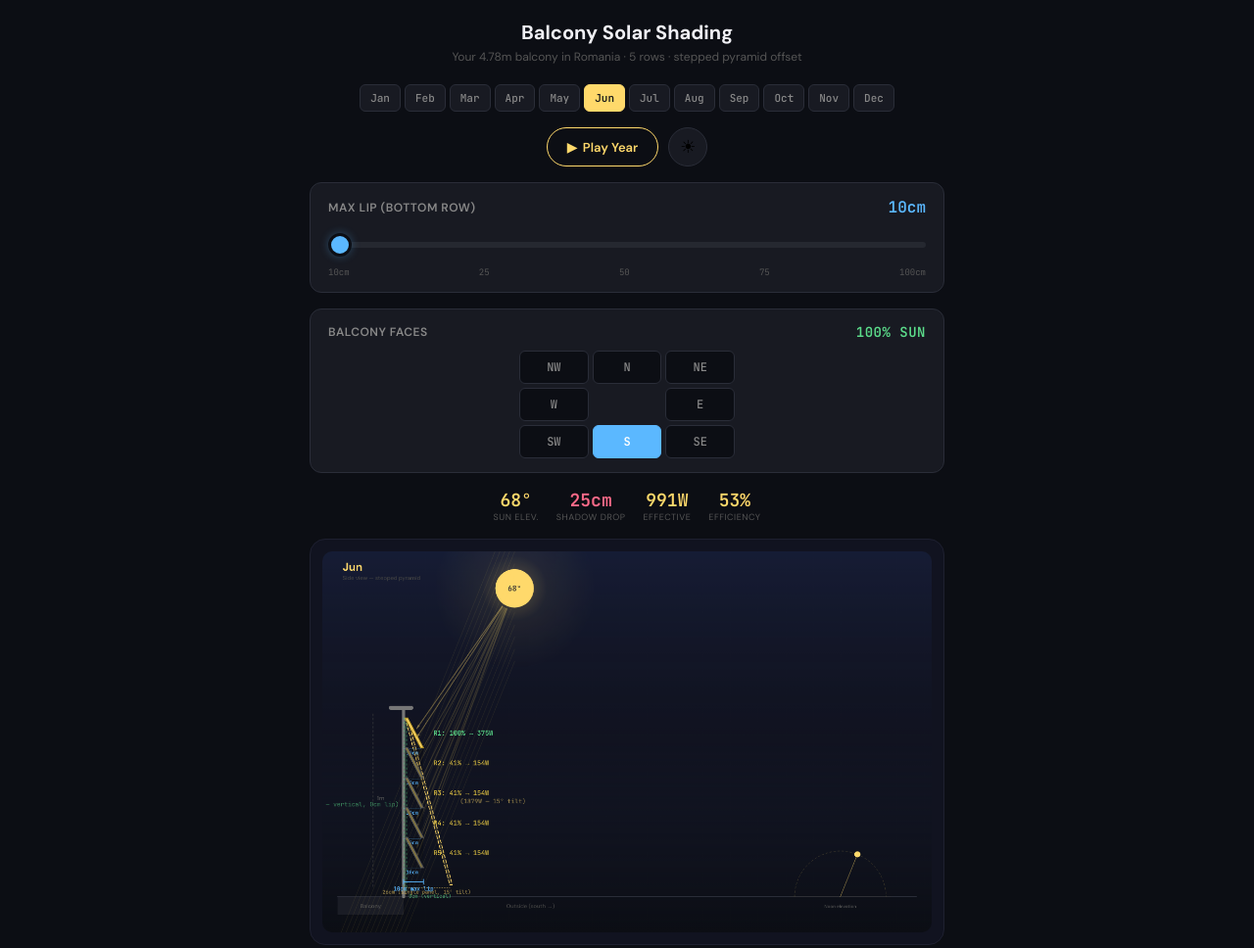
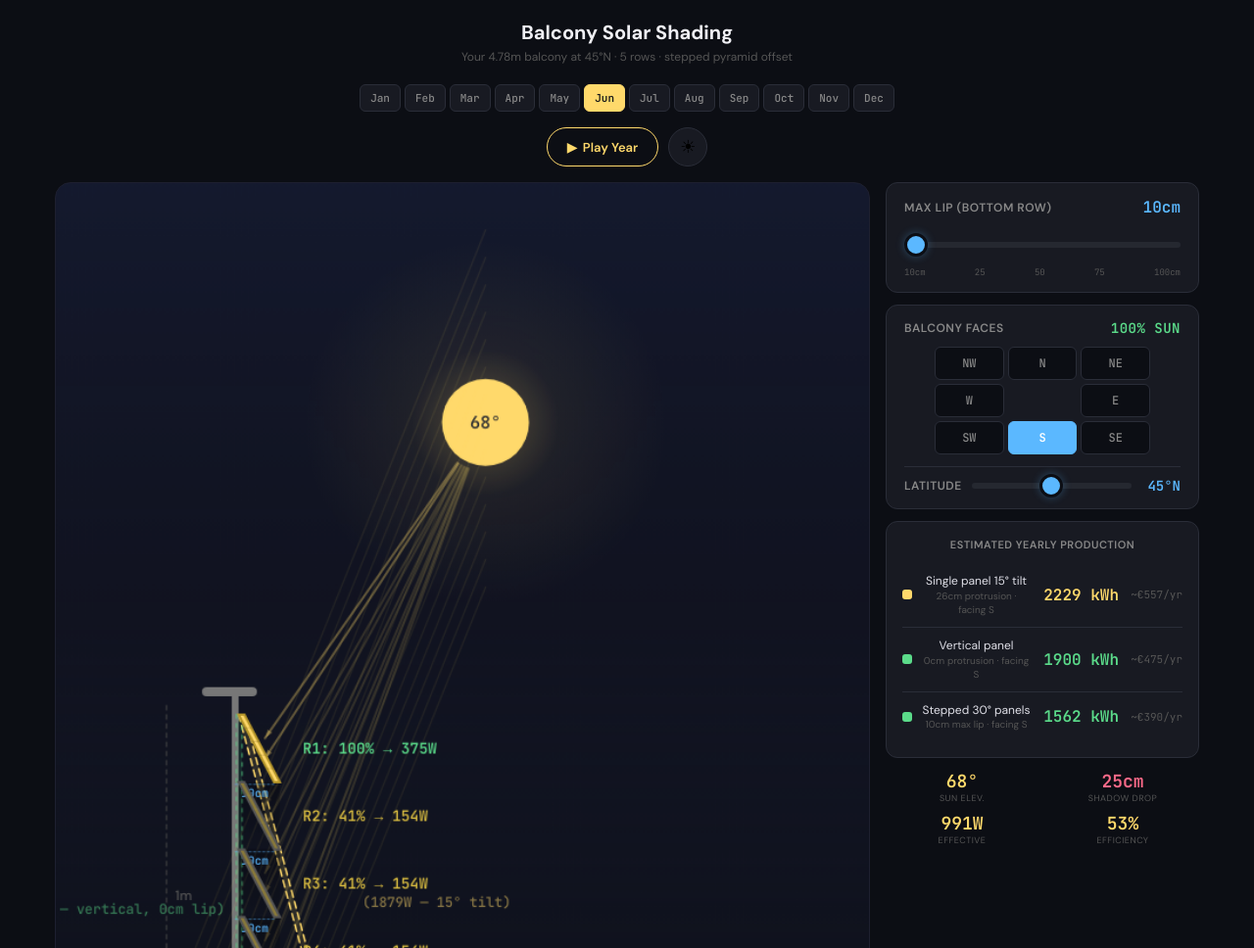
Before and after one commit to virgil-ideas/balcony-solar-panels-evaluator, a plain HTML site: page index.html in a window 1280 px wide. Shown: the top 968 px of the page at 98% size. Drawn offline with Linux system fonts and the light colour scheme; animation ran at ten frames a second.

Commit message:
Add configurable latitude setting and responsive desktop layout
- Compute sun elevations and peak sun hours dynamically from latitude
  using solar geometry (declination, day length, atmospheric scaling)
- Add latitude slider (25°–65°N) inside the orientation compass card
- Responsive two-column layout on desktop (canvas + sidebar)
- Bottom section: breakdown and insight side by side
- Canvas cropped via CSS to eliminate dead space
- Noon elevation arc repositioned closer to center
- "Outside" direction label reflects selected orientation

Co-Authored-By: Claude Opus 4.6 (1M context) <noreply@anthropic.com>

```diff
--- a/index.html
+++ b/index.html
@@ -118,7 +118,10 @@
     background: var(--bg3); border: 1px solid var(--border2); border-radius: 16px;
     padding: 12px; margin-bottom: 16px; overflow: hidden; transition: background 0.4s, border-color 0.4s;
   }
-  canvas { width: 100%; height: auto; display: block; border-radius: 10px; }
+  canvas {
+    width: 145%; height: auto; display: block; border-radius: 10px;
+    margin-top: -18%; margin-left: -2%;
+  }
 
   .breakdown {
     background: var(--card-bg); border: 1px solid var(--border); border-radius: 12px; padding: 16px;
@@ -208,13 +211,68 @@
     background: var(--acc-blue); color: #fff; border-color: var(--acc-blue); font-weight: 600;
   }
   .orient-spacer { visibility: hidden; }
+
+  /* Latitude row inside orient section */
+  .lat-row {
+    display: flex; align-items: center; gap: 10px;
+    margin-top: 12px; padding-top: 10px; border-top: 1px solid var(--border);
+  }
+  .lat-row .slider-label { white-space: nowrap; }
+  .lat-row input[type="range"] { flex: 1; }
+  .lat-row .lat-value {
+    font-family: 'JetBrains Mono', monospace; font-size: 14px; font-weight: 600;
+    color: var(--acc-blue); min-width: 40px; text-align: right;
+  }
+
+  /* Desktop two-column layout */
+  .main-layout { display: contents; }
+  .sidebar { display: contents; }
+  .bottom-layout { }
+
+  @media (min-width: 960px) {
+    .container { max-width: 1200px; }
+
+    .main-layout {
+      display: grid;
+      grid-template-columns: 1fr 320px;
+      grid-template-areas: "canvas sidebar";
+      gap: 16px;
+      margin-bottom: 16px;
+    }
+    .scene-wrapper { grid-area: canvas; margin-bottom: 0; }
+    .sidebar {
+      grid-area: sidebar;
+      display: flex;
+      flex-direction: column;
+      gap: 0;
+    }
+    .sidebar .slider-section { margin-bottom: 12px; }
+    .sidebar .orient-section { margin-bottom: 12px; }
+    .sidebar .stats {
+      display: grid;
+      grid-template-columns: 1fr 1fr;
+      gap: 8px;
+      margin-bottom: 0;
+    }
+
+    .sidebar .yearly-box { margin-top: 0; margin-bottom: 12px; }
+
+    .bottom-layout {
+      display: grid;
+      grid-template-columns: 1fr 1fr;
+      grid-template-areas: "breakdown insight";
+      gap: 16px;
+    }
+    .breakdown { grid-area: breakdown; }
+    .insight-box { grid-area: insight; }
+  }
 </style>
 </head>
 <body>
 
 <div class="container">
   <h1>Balcony Solar Shading</h1>
-  <p class="subtitle">Your 4.78m balcony in Romania · 5 rows · stepped pyramid offset</p>
+  <p class="subtitle">Your 4.78m balcony at <span id="latLabel">45°N</span> · 5 rows · stepped pyramid offset</p>
 
   <div class="month-bar" id="monthBar"></div>
 
@@ -227,6 +285,8 @@
     </button>
   </div>
 
+  <div class="main-layout">
+    <div class="sidebar">
       <div class="slider-section">
         <div class="slider-header">
           <span class="slider-label">Max lip (bottom row)</span>
@@ -256,6 +316,17 @@
           <button class="orient-btn active" data-dir="S">S</button>
           <button class="orient-btn" data-dir="SE">SE</button>
         </div>
+        <div class="lat-row">
+          <span class="slider-label">Latitude</span>
+          <input type="range" id="latSlider" min="25" max="65" step="1" value="45"
+                 oninput="onLatitude(this.value)">
+          <span class="lat-value" id="latValue">45°N</span>
+        </div>
+      </div>
+
+      <div class="yearly-box">
+        <div class="yearly-label">Estimated Yearly Production</div>
+        <div id="yearlyTable"></div>
       </div>
 
       <div class="stats">
@@ -276,11 +347,14 @@
           <div class="stat-label">Efficiency</div>
         </div>
       </div>
+    </div>
 
     <div class="scene-wrapper">
-    <canvas id="scene" width="1200" height="750"></canvas>
+      <canvas id="scene" width="1000" height="1000"></canvas>
+    </div>
   </div>
 
+  <div class="bottom-layout">
     <div class="breakdown">
       <div class="breakdown-title">Output by Row (parallel wired)</div>
       <div id="rowBars"></div>
@@ -295,16 +369,12 @@
       <h3 id="insightTitle" style="color:#ffd96b">Insight</h3>
       <p id="insightText"></p>
     </div>
-
-  <div class="yearly-box">
-    <div class="yearly-label">Estimated Yearly Production</div>
-    <div id="yearlyTable"></div>
   </div>
 </div>
 
 <script>
 const MONTHS = ['Jan','Feb','Mar','Apr','May','Jun','Jul','Aug','Sep','Oct','Nov','Dec'];
-const SUN_ELEVATIONS = [24, 31, 40, 51, 60, 68, 65, 57, 47, 36, 27, 22];
+let SUN_ELEVATIONS = [24, 31, 40, 51, 60, 68, 65, 57, 47, 36, 27, 22];
 
 const NUM_ROWS = 5;
 const PANEL_HEIGHT_CM = 20;
@@ -317,9 +387,63 @@ const ROW_HEIGHT_CM = PANEL_HEIGHT_CM * Math.cos(PANEL_TILT_DEG * Math.PI / 180)
 const canvas = document.getElementById('scene');
 const ctx = canvas.getContext('2d');
 
-// Average peak sun hours per day for south-facing ~30° tilt at 45°N Romania
-const PEAK_SUN_HOURS = [1.5, 2.2, 3.3, 4.5, 5.2, 5.6, 5.4, 4.8, 3.9, 2.8, 1.7, 1.2];
+// Average peak sun hours per day for south-facing ~30° tilt (baseline: 45°N Romania)
+let PEAK_SUN_HOURS = [1.5, 2.2, 3.3, 4.5, 5.2, 5.6, 5.4, 4.8, 3.9, 2.8, 1.7, 1.2];
 const DAYS_IN_MONTH = [31, 28, 31, 30, 31, 30, 31, 31, 30, 31, 30, 31];
+
+// Representative day-of-year for each month's midpoint (Klein 1977)
+const DOY_MID = [17, 47, 75, 105, 135, 162, 198, 228, 258, 288, 318, 344];
+const BASELINE_PSH_45N = [1.5, 2.2, 3.3, 4.5, 5.2, 5.6, 5.4, 4.8, 3.9, 2.8, 1.7, 1.2];
+
+function dayLength(latDeg, monthIndex) {
+  const decl = -23.44 * Math.cos((360 / 365) * (DOY_MID[monthIndex] + 10) * Math.PI / 180);
+  const latRad = latDeg * Math.PI / 180;
+  const declRad = decl * Math.PI / 180;
+  const cosHA = -Math.tan(latRad) * Math.tan(declRad);
+  if (cosHA <= -1) return 24;  // polar day
+  if (cosHA >= 1) return 0;    // polar night
+  return (2 / 15) * (Math.acos(cosHA) * 180 / Math.PI);
+}
+
+function computeSunElevations(latDeg) {
+  return DOY_MID.map(doy => {
+    const decl = -23.44 * Math.cos((360 / 365) * (doy + 10) * Math.PI / 180);
+    return Math.max(0, Math.round(90 - Math.abs(latDeg - decl)));
+  });
+}
+
+function computePeakSunHours(latDeg) {
+  const refElev = computeSunElevations(45);
+  const newElev = computeSunElevations(latDeg);
+  return BASELINE_PSH_45N.map((refPSH, m) => {
+    const refDay = dayLength(45, m);
+    const newDay = dayLength(latDeg, m);
+    const dayRatio = refDay > 0 ? newDay / refDay : 0;
+    const refSin = Math.sin(refElev[m] * Math.PI / 180);
+    const newSin = Math.sin(newElev[m] * Math.PI / 180);
+    const atmRatio = (refSin > 0.05 && newSin > 0.05)
+      ? Math.pow(newSin / refSin, 0.4)
+      : (newSin > 0.05 ? 0.5 : 0);
+    return Math.max(0, +(refPSH * dayRatio * atmRatio).toFixed(2));
+  });
+}
+
+function recomputeSolarData() {
+  SUN_ELEVATIONS = computeSunElevations(latitude);
+  PEAK_SUN_HOURS = computePeakSunHours(latitude);
+  GHOST_TILT_CORRECTION = SUN_ELEVATIONS.map(elev => {
+    const smallPanelAngle = (elev - 60) * Math.PI / 180;
+    const ghostAngle = (elev - 75) * Math.PI / 180;
+    const ratio = Math.cos(ghostAngle) / Math.cos(smallPanelAngle);
+    return Math.max(0, Math.min(1.05, ratio));
+  });
+  GHOST_V_TILT_CORRECTION = SUN_ELEVATIONS.map(elev => {
+    const smallPanelAngle = (elev - 60) * Math.PI / 180;
+    const vertAngle = (elev - 90) * Math.PI / 180;
+    const ratio = Math.cos(vertAngle) / Math.cos(smallPanelAngle);
+    return Math.max(0, Math.min(1.05, ratio));
+  });
+}
 
 // Ghost single panel A: realistic 15° from vertical
 const GHOST_TILT_DEG = 15;
@@ -333,7 +457,7 @@ const GHOST_V_PROTRUSION_CM = 0;
 const GHOST_V_VERT_CM = 100;
 
 // Tilt correction for 15° ghost: cos(θ - 75°) / cos(θ - 60°)
-const GHOST_TILT_CORRECTION = SUN_ELEVATIONS.map(elev => {
+let GHOST_TILT_CORRECTION = SUN_ELEVATIONS.map(elev => {
   const smallPanelAngle = (elev - 60) * Math.PI / 180;
   const ghostAngle = (elev - 75) * Math.PI / 180;
   const ratio = Math.cos(ghostAngle) / Math.cos(smallPanelAngle);
@@ -341,7 +465,7 @@ const GHOST_TILT_CORRECTION = SUN_ELEVATIONS.map(elev => {
 });
 
 // Tilt correction for vertical ghost: cos(θ - 90°) / cos(θ - 60°)
-const GHOST_V_TILT_CORRECTION = SUN_ELEVATIONS.map(elev => {
+let GHOST_V_TILT_CORRECTION = SUN_ELEVATIONS.map(elev => {
   const smallPanelAngle = (elev - 60) * Math.PI / 180;
   const vertAngle = (elev - 90) * Math.PI / 180;
   const ratio = Math.cos(vertAngle) / Math.cos(smallPanelAngle);
@@ -357,6 +481,16 @@ const ORIENT_FACTORS = {
   NW: 0.45, NE: 0.45, N: 0.35
 };
 let orientation = 'S';
+let latitude = 45;
+
+function onLatitude(val) {
+  latitude = parseInt(val);
+  document.getElementById('latValue').textContent = latitude + '°N';
+  document.getElementById('latLabel').textContent = latitude + '°N';
+  recomputeSolarData();
+  recalc();
+  updateYearly();
+}
 
 function setOrientation(dir) {
   orientation = dir;
@@ -617,7 +751,7 @@ function draw() {
   ctx.fillStyle = labelCol; ctx.font = '500 11px "DM Sans", sans-serif'; ctx.textAlign = 'center';
   ctx.fillText('Balcony', (30 + railX) / 2, railBot + 42);
   ctx.fillStyle = dimCol;
-  ctx.fillText('Outside (south →)', railX + 250, railBot + 42);
+  ctx.fillText(`Outside (${orientation.toLowerCase()} →)`, railX + 250, railBot + 42);
 
   // Railing
   ctx.strokeStyle = railCol; ctx.lineWidth = 6; ctx.lineCap = 'round';
@@ -882,7 +1016,7 @@ function draw() {
   ctx.fillText(`${Math.round(anim.rowLips[NUM_ROWS-1])}cm max lip`, (railX + lastP.br.x) / 2, indY + 18);
 
   // Sun arc
-  const acX = W - 180, acY = railBot + 20, acR = 90;
+  const acX = Math.round(W * 0.55), acY = railBot + 20, acR = 90;
   ctx.strokeStyle = 'rgba(255,217,107,0.2)'; ctx.lineWidth = 1; ctx.setLineDash([4,4]);
   ctx.beginPath(); ctx.arc(acX, acY, acR, -Math.PI, 0); ctx.stroke();
   ctx.setLineDash([]);
@@ -998,6 +1132,7 @@ function togglePlay() {
     btn.onclick = () => setOrientation(btn.dataset.dir);
   });
   setOrientation('S');
+  recomputeSolarData();
 
   updateYearly();
   tick();
```
Lines whose indentation alone changed are shown as unchanged.
